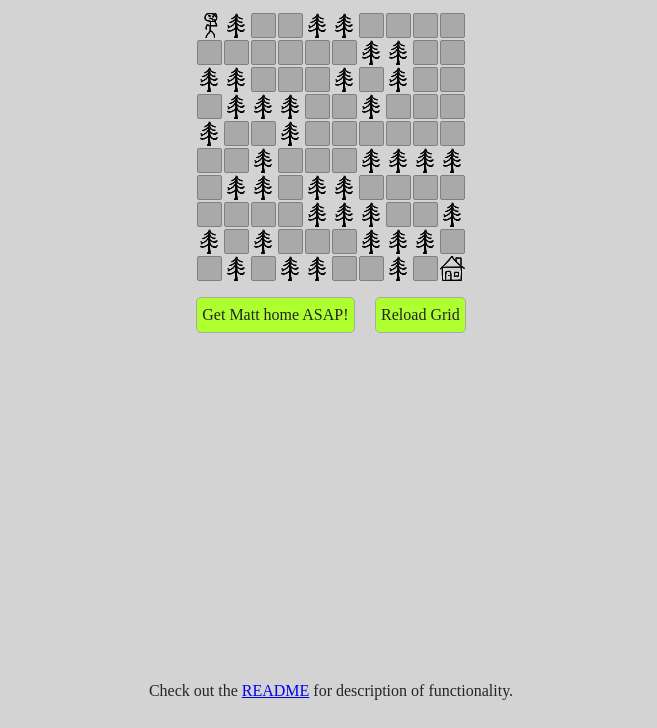
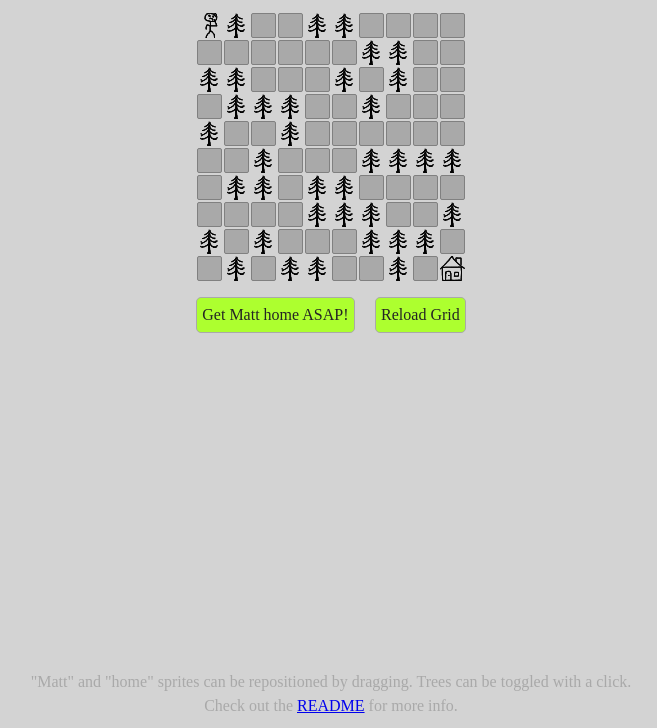
Before and after one commit to matthew-r-clark/dijkstra_implementation, a plain HTML site: page index.html in a window 1280 px wide. Shown: the part 72-800 px from the top of the page, without its empty margins (309-966 px from the left). Drawn offline with nearby package versions, Linux system fonts and the light colour scheme.

Commit message:
change logging function, tweak style

```diff
--- a/dijkstra.js
+++ b/dijkstra.js
@@ -1,6 +1,6 @@
 const BOX_SIZE = 25;
 const BOX_MARGIN = 1;
-const LOGGING_ENABLED = true;
+let loggingEnabled = false;
 
 $(function() {
   let graph = Object.create(Graph);
@@ -146,7 +146,7 @@ let Graph = {
   },
 
   debuggingLog: function() {
-    if (LOGGING_ENABLED) {
+    if (loggingEnabled) {
       console.log('Path:', this.path);
       console.log('Nodes:', this.nodes);
     }
--- a/index.html
+++ b/index.html
@@ -35,6 +35,13 @@
     <p id="message"></p>
   </main>
 
-  <footer>Check out the <a target="blank" href="https://github.com/matthew-r-clark/dijkstra_implementation/blob/master/README.md">README</a> for description of functionality.</footer>
+  <footer>
+    <p>
+      "Matt" and "home" sprites can be repositioned by dragging. Trees can be toggled with a click.
+    </p>
+    <p>
+      Check out the <a target="blank" href="https://github.com/matthew-r-clark/dijkstra_implementation/blob/master/README.md">README</a> for more info.
+    </p>
+  </footer>
 </body>
 </html>
--- a/style.css
+++ b/style.css
@@ -18,7 +18,8 @@ select {
 }
 
 footer {
-  margin-bottom: 25px;
+  margin-bottom: 10px;
+  color: darkgray;
 }
 
 #grid-size-chooser {
```
